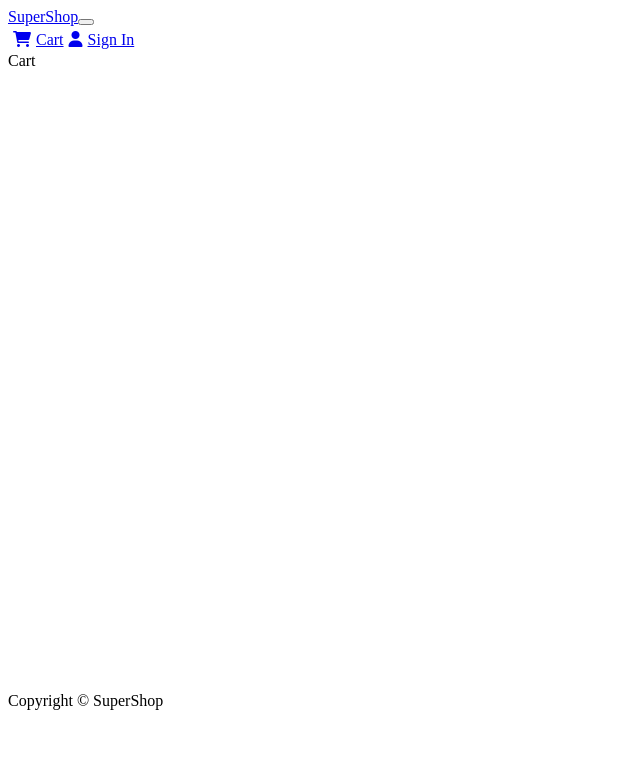
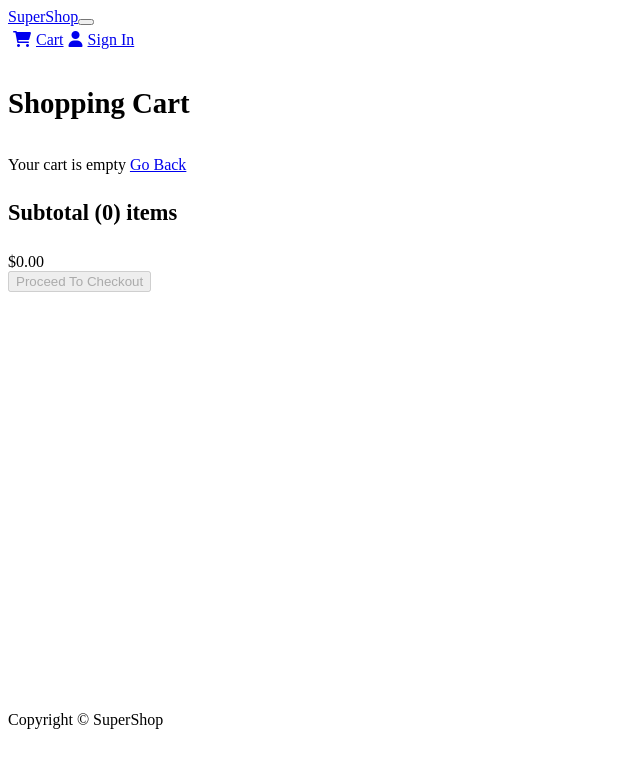
Before and after one commit to hasangawr/Eff-Store, a React (Create React App) app in the folder frontend/: page /cart in a window 1280 px wide. Shown: the top 768 px of the page, without its empty margins (0-640 px from the left). Built offline with nearby package versions, Linux system fonts and the light colour scheme; the HTML template or start-up script is replaced by a standard one.

Commit message:
Implement shopping cart screen & functionality

```diff
--- a/frontend/src/actions/cartActions.js
+++ b/frontend/src/actions/cartActions.js
@@ -1,5 +1,5 @@
 import axios from "axios";
-import { CART_ADD_ITEM } from "../constants/cartConstants";
+import { CART_ADD_ITEM, CART_REMOVE_ITEM } from "../constants/cartConstants";
 
 export const addToCart = (id, qty) => async (dispatch, getState) => {
     const { data } = await axios.get(`/api/products/${id}`)
@@ -18,3 +18,12 @@
 
     localStorage.setItem('cartItems', JSON.stringify(getState().cart.cartItems))
 }
+
+export const removeFromCart = (id) => (dispatch, getState) => {
+    dispatch({
+        type: CART_REMOVE_ITEM,
+        payload: id
+    })
+
+    localStorage.setItem('cartItems', JSON.stringify(getState().cart.cartItems))
+}
--- a/frontend/src/index.css
+++ b/frontend/src/index.css
@@ -6,6 +6,16 @@
   margin: 0.1rem;
 }
 
+h1 {
+  font-size: 1.8rem;
+  padding: 1rem 0;
+}
+
+h2 {
+  font-size: 1.4rem;
+  padding: 0.5rem 0;
+}
+
 .price {
   padding: 1rem 0;
 }
--- a/frontend/src/reducers/cartReducers.js
+++ b/frontend/src/reducers/cartReducers.js
@@ -1,4 +1,4 @@
-import { CART_ADD_ITEM } from "../constants/cartConstants";
+import { CART_ADD_ITEM, CART_REMOVE_ITEM } from "../constants/cartConstants";
 
 export const cartReducer = (state = { cartItems: [] }, action) => {
     switch(action.type) {
@@ -20,7 +20,11 @@
                     cartItems: [...state.cartItems, item]
                 }
             }
-
+        case CART_REMOVE_ITEM:
+            return {
+                ...state,
+                cartItems: state.cartItems.filter((x) => x.product !== action.payload)
+            }
         default:
             return state
     }
--- a/frontend/src/screens/CartScreen.js
+++ b/frontend/src/screens/CartScreen.js
@@ -1,9 +1,9 @@
 import React, { useEffect } from 'react'
 import { Link, useNavigate, useParams, useSearchParams } from 'react-router-dom'
 import { useDispatch, useSelector } from 'react-redux'
-import { Row, Col, ListGroup, Image, Form, Button, Card } from 'react-bootstrap'
+import { Row, Col, ListGroup, Image, Form, Button, Card, ListGroupItem, FormControl } from 'react-bootstrap'
 import Message from '../components/Message'
-import { addToCart } from '../actions/cartActions'
+import { addToCart, removeFromCart } from '../actions/cartActions'
 
 const CartScreen = ({ location }) => {
   let {id} = useParams()
@@ -17,16 +17,80 @@
   const cart = useSelector(state => state.cart)
   const { cartItems } = cart
 
-  console.log(cartItems);
-
   useEffect(() => {
     if(id) {
       dispatch(addToCart(id, qty))
     }
   }, [dispatch, id, qty])
 
+  const removeFromCartHandler = (id) => {
+    dispatch(removeFromCart(id))
+  }
+
+  const checkoutHandler = () => {
+    navigate('/login?redirect=shipping')
+  }
+
   return (
-    <div>Cart</div>
+    <Row>
+      <Col md={8}>
+        <h1>Shopping Cart</h1>
+        {cartItems.length === 0 ? (
+          <Message>
+            Your cart is empty <Link to='/'>Go Back</Link>
+          </Message>
+        ) : (
+          <ListGroup variant='flush'>
+            {cartItems.map(item => (
+              <ListGroupItem key={item.product}>
+                <Row>
+                  <Col md={2}>
+                    <Image src={item.image} alt={item.name} fluid rounded />
+                  </Col>
+                  <Col md={3}>
+                    <Link to={`/product/${item.product}`}>{item.name}</Link>
+                  </Col>
+                  <Col md={2}>${item.price}</Col>
+                  <Col md={2}>
+                    <FormControl as='select' value={item.qty} onChange={(e) => dispatch(addToCart(item.product, Number(e.target.value)))}>
+                      {
+                        [...Array(item.countInStock).keys()].map((x) => (
+                          <option key={x+1} value={x+1}>
+                            {x+1}
+                          </option>
+                        ))
+                      }
+                    </FormControl>
+                  </Col>
+                  <Col md={2}>
+                    <Button type='button' variant='light' onClick={() => removeFromCartHandler(item.product)}>
+                      <i className='fas fa-trash'></i>
+                    </Button>
+                  </Col>
+                </Row>
+              </ListGroupItem>
+            ))}
+          </ListGroup>
+        )}
+      </Col>
+      <Col md={3}>
+        <Card>
+          <ListGroup variant='flush'>
+            <ListGroupItem>
+              <h2>
+                Subtotal ({cartItems.reduce((acc, item) => acc + item.qty, 0)}) items
+              </h2>
+              ${cartItems.reduce((acc, item) => acc + item.qty*item.price, 0).toFixed(2)}
+            </ListGroupItem>
+            <ListGroupItem>
+              <Button type='button' className='btn btn-lg btn-primary btn-block' disabled={cartItems.length === 0} onClick={checkoutHandler}>
+                Proceed To Checkout
+              </Button>
+            </ListGroupItem>
+          </ListGroup>
+        </Card>
+      </Col>
+    </Row>
   )
 }
 
--- a/frontend/src/screens/ProductScreen.js
+++ b/frontend/src/screens/ProductScreen.js
@@ -67,7 +67,6 @@
                                 <Col>Status:</Col>
                                 <Col>
                                     {product.countInStock > 0 ? <inline className='text-success'>In Stock</inline> : <inline className='text-danger'>Out of Stock</inline>}
-                                    <inline></inline>
                                 </Col>
                             </Row>
                         </ListGroup.Item>
```
